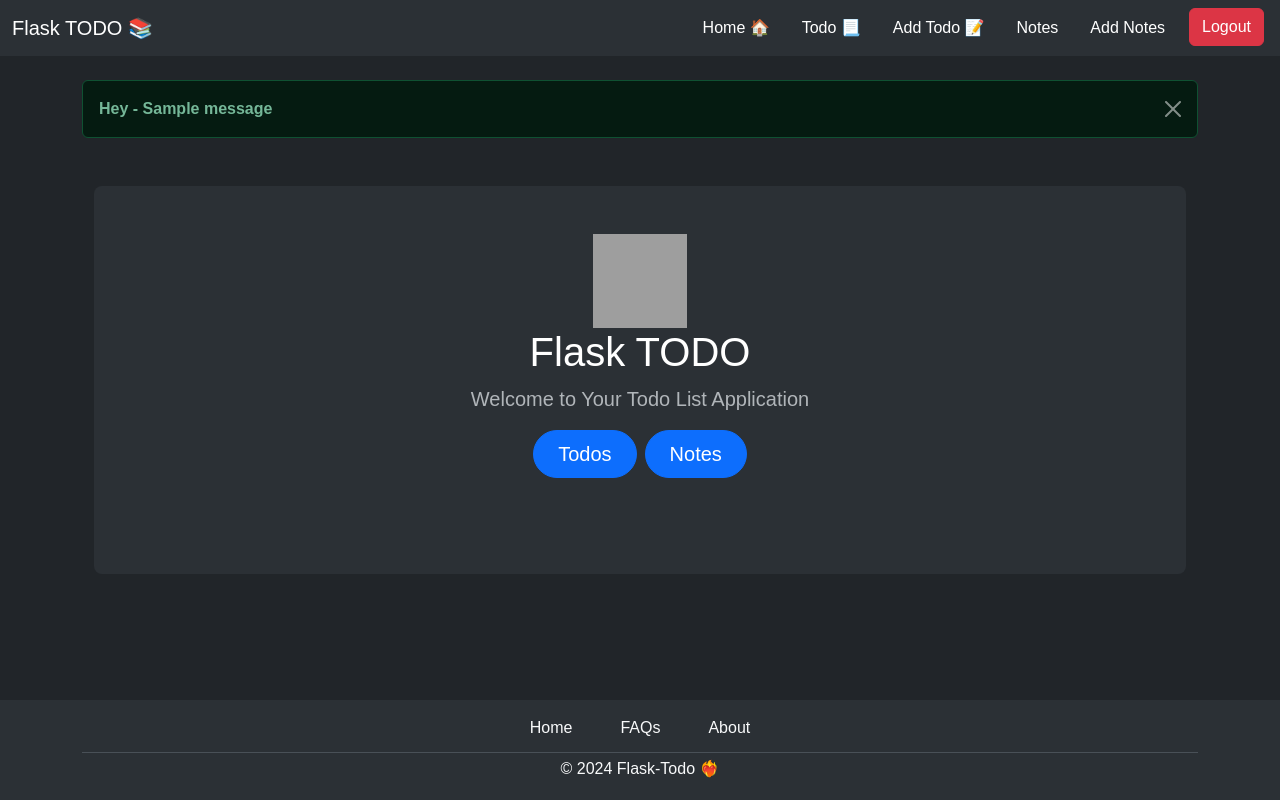
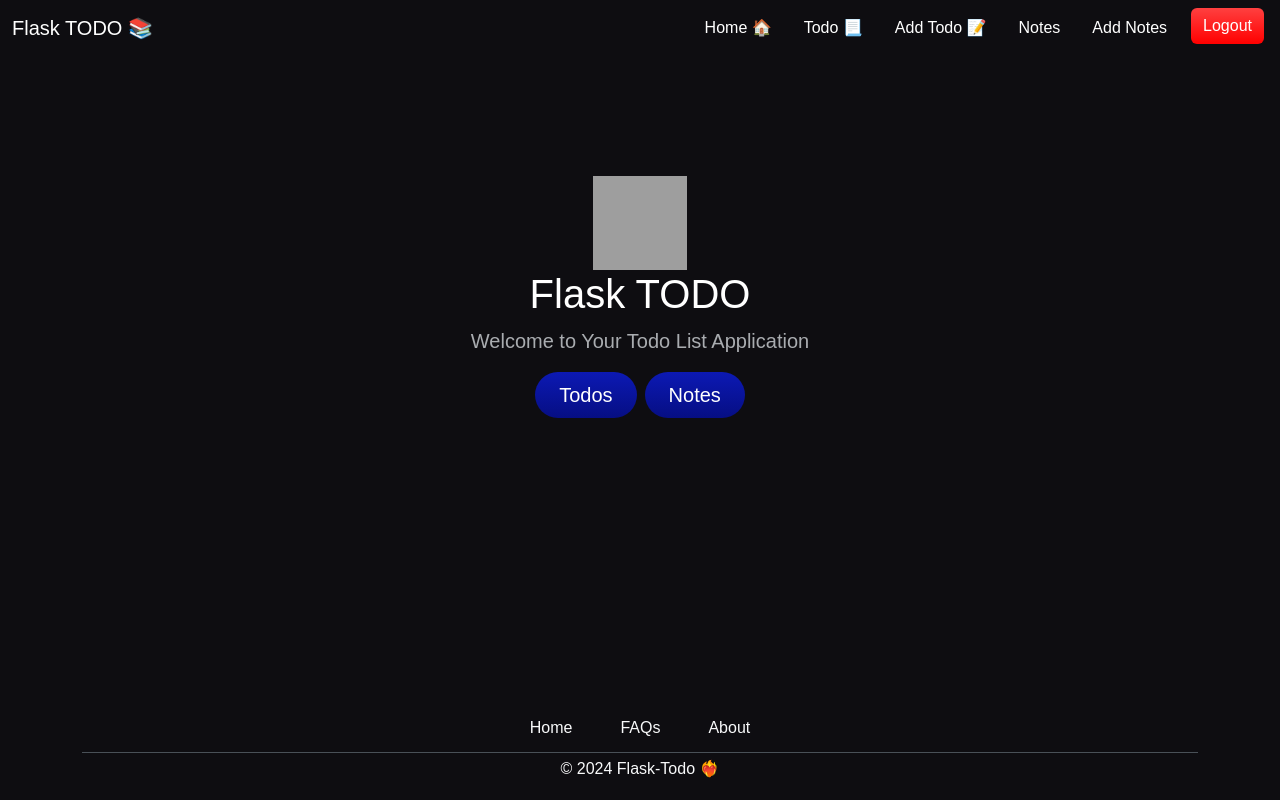
Before and after one commit to rocky2210/Flask-Todo, a Flask app: page / in a window 1280 px wide. Run offline with Flask 3, Linux system fonts and the light colour scheme; a user stored in the database is signed in; tables that the repository leaves empty hold one stand-in row (values such as "Sample post"); one stand-in notice (Sample message) is shown; some libraries are stand-ins or nearby versions; some web fonts are replaced; grey boxes are pictures that could not be loaded.

Commit message:
Buttons colors & minor changes

```diff
--- a/app/static/css/style.css
+++ b/app/static/css/style.css
@@ -1,10 +1,19 @@
 @import url('https://fonts.googleapis.com/css2?family=Poetsen+One&display=swap');
 
 :root{
-  /* --bs-body-bg : #434A54 !important; */
+  --hue: 254;
+  --bs-body-bg : hsl(var(--hue), 12%, 6%) !important;
   --bs-body-font-family: "Poetsen One", sans-serif !important;
+  --bg-body-tertiary: #0d0d0d  !important;
+  --bs-tertiary-bg-rgb: #171717 !important ;
 
 }
+
+
+
+
+
+
 
 /* Dark mode */
 @media (prefers-color-scheme: dark) {
@@ -12,8 +21,8 @@
       --bg-color: #1a1a1a;
       --text-color: #ffffff;
       --border-color: #333333;
-      --accordion-bg-color: #262626;
-      --accordion-header-bg-color: #333333;
+      --accordion-bg-color: #2f2f2f;
+      --accordion-header-bg-color: #0d0d0d;
       --accordion-header-hover-bg-color: #444444;
       --accordion-body-bg-color: #1a1a1a;
   }
@@ -75,6 +84,42 @@ html {
     background: rgb(0,3,255);
     background: linear-gradient(0deg, rgba(0,3,255,1) 0%, rgba(2,126,251,1) 100%);
 }
+
+.btn-2 {
+  background: rgb(255, 0, 0);
+  background: linear-gradient(0deg, rgba(255, 0, 0, 1) 0%, rgba(255, 64, 64, 1) 100%);
+  border: none;
+}
+
+.btn-2:hover {
+  background: rgb(160, 0, 0);
+  background: linear-gradient(0deg, rgba(160, 0, 0, 1) 0%, rgba(255, 0, 0, 1) 100%);
+}
+
+
+.btn-3 {
+  background: rgb(1, 116, 1);
+  background: linear-gradient(0deg, rgba(0, 128, 0, 1) 0%, rgba(0, 255, 0, 0.708) 100%);
+  border: none;
+}
+
+.btn-3:hover {
+  background: rgb(0, 64, 0);
+  background: linear-gradient(0deg, rgba(0, 64, 0, 1) 0%, rgba(0, 128, 0, 1) 100%);
+}
+
+.btn-4 {
+  background: rgb(255, 204, 0);
+  background: linear-gradient(0deg, rgba(255, 204, 0, 1) 0%, rgba(255, 255, 0, 0.793) 100%);
+  border: none;
+}
+
+.btn-4:hover {
+  background: rgb(153, 102, 0);
+  background: linear-gradient(0deg, rgba(153, 102, 0, 1) 0%, rgba(255, 204, 0, 1) 100%);
+}
+
+
 
 
 /* Todos border */
--- a/app/templates/main/index.html
+++ b/app/templates/main/index.html
@@ -2,16 +2,16 @@
 
 {% block content %}
 
-{% for message in get_flashed_messages() %}
-    <div class="alert alert-success alert-dismissible fade show" role="alert">
-        {% if 'delete' not in message %}
-            <strong>Hey {{name}} - {{ message }}</strong>
-        {% else %}
-            <strong>{{ message }}</strong>
-        {% endif %}
-        <button type="button" class="btn-close" data-bs-dismiss="alert" aria-label="Close"></button>
-    </div>
-{% endfor %}
+{% with messages = get_flashed_messages(with_categories=true) %}
+    {% if messages %}
+        {% for category, message in messages %}
+            <div class="alert alert-{{ category }} alert-dismissible animate__animated animate__bounceIn" role="alert">
+                <strong>{{ message }}</strong>
+                <button type="button" class="btn-close" data-bs-dismiss="alert" aria-label="Close"></button>
+            </div>
+        {% endfor %}
+    {% endif %}
+{% endwith %}
 
     <div class="container my-5">
         <div class="p-5 text-center bg-body-tertiary rounded-3">
@@ -24,8 +24,8 @@
                 Welcome to Your Todo List Application</p>
             {% if current_user.is_authenticated %}
             <div class="d-inline-flex gap-2 mb-5">
-                <a class="d-inline-flex align-items-center btn btn-primary btn-lg px-4 rounded-pill" href="{{url_for('todo.todos')}}">Todos</a>
-                <a class="d-inline-flex align-items-center btn btn-primary btn-lg px-4 rounded-pill" href="{{url_for('note.notes')}}">Notes</a>
+                <a class="d-inline-flex align-items-center btn btn-primary btn-lg px-4 rounded-pill btn-1" href="{{url_for('todo.todos')}}">Todos</a>
+                <a class="d-inline-flex align-items-center btn btn-primary btn-lg px-4 rounded-pill btn-1" href="{{url_for('note.notes')}}">Notes</a>
                 {% else %}
                 <a class="btn btn-1" href="{{ url_for('auth.login') }}">Login</a>
                 <a class="btn btn-1" href="{{ url_for('auth.register') }}">Register</a>
@@ -34,5 +34,27 @@
 
         </div>
         </div>
+        <script>
+            document.addEventListener('DOMContentLoaded', function() {
+                const headers = document.querySelectorAll('.accordion-header');
+                headers.forEach(header => {
+                    header.addEventListener('click', function() {
+                        const body = this.nextElementSibling;
+                        const isOpen = body.style.display === 'block';
+                        body.style.display = isOpen ? 'none' : 'block';
+                    });
+                });
 
+                const alerts = document.querySelectorAll('.alert');
+                alerts.forEach(alert => {
+                    setTimeout(() => {
+                        alert.classList.remove('animate__bounceIn');
+                        alert.classList.add('animate__backOutLeft');
+                        setTimeout(() => {
+                            alert.style.display = 'none';
+                        }, 1000);
+                    }, 4500);
+                });
+            });
+        </script>
 {% endblock %}
--- a/app/templates/main/navbar.html
+++ b/app/templates/main/navbar.html
@@ -1,12 +1,12 @@
 
 <!-- Navbar -->
-<nav class="navbar navbar-expand-lg navbar-dark bg-body-tertiary" aria-label="Offcanvas navbar large">
+<nav class="navbar navbar-expand-lg navbar-dark " aria-label="Offcanvas navbar large">
     <div class="container-fluid">
       <a class="navbar-brand" href="{{ url_for('main.index')}}">Flask TODO 📚</a>
       <button class="navbar-toggler" type="button" data-bs-toggle="offcanvas" data-bs-target="#offcanvasNavbar2" aria-controls="offcanvasNavbar2" aria-label="Toggle navigation">
         <span class="navbar-toggler-icon"></span>
       </button>
-      <div class="offcanvas offcanvas-end text-bg-dark" tabindex="-1" id="offcanvasNavbar2" aria-labelledby="offcanvasNavbar2Label">
+      <div class="offcanvas offcanvas-end" tabindex="-1" id="offcanvasNavbar2" aria-labelledby="offcanvasNavbar2Label">
         <div class="offcanvas-header">
           <h5 class="offcanvas-title" id="offcanvasNavbar2Label">Menu</h5>
           <button type="button" class="btn-close btn-close-white" data-bs-dismiss="offcanvas" aria-label="Close"></button>
@@ -30,7 +30,7 @@
                 <a class="nav-link active" href="{{url_for('note.add_note')}}">Add Notes </a>
               </li>
             <li class="nav-item">
-                <a class="btn btn-danger" href="{{url_for('auth.logout')}}">Logout </a>
+                <a class="btn btn-danger btn-2" href="{{url_for('auth.logout')}}">Logout </a>
               </li>
             {% else %}
             <li class="nav-item">
--- a/app/templates/note/add_note.html
+++ b/app/templates/note/add_note.html
@@ -28,7 +28,7 @@
             {% endfor %}
         </div>
         <div class="text-center">
-            <button type="submit" class="btn btn-primary">Save</button>
+            <button type="submit" class="btn btn-primary btn-1">Save</button>
         </div>
     </form>
 </div>
```
Also changed, not shown: app/templates/auth/login.html (+10 -10 lines), app/templates/auth/register.html (+10 -10 lines), app/templates/note/note.html (+9 -5 lines), app/templates/note/notes.html (+7 -4 lines).
